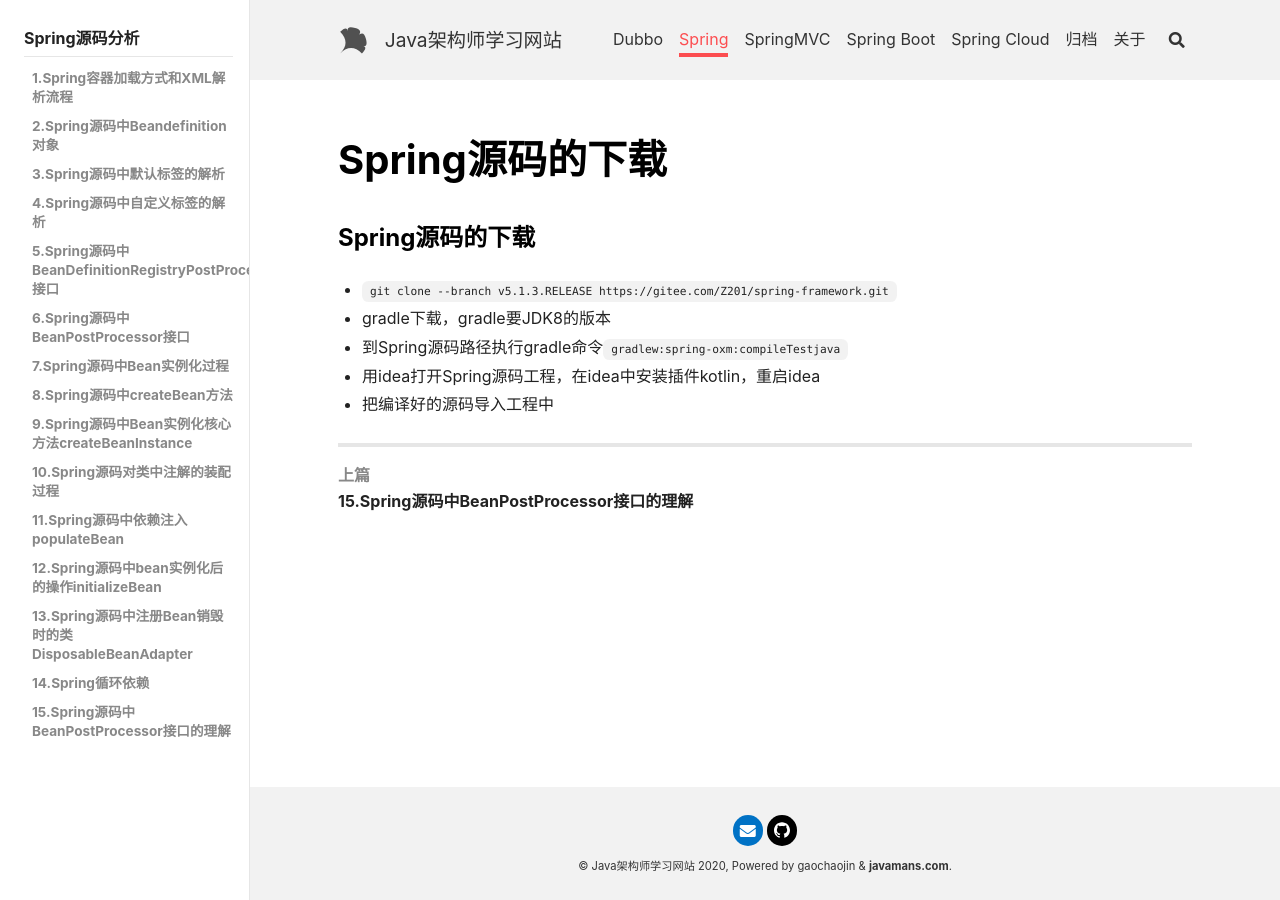
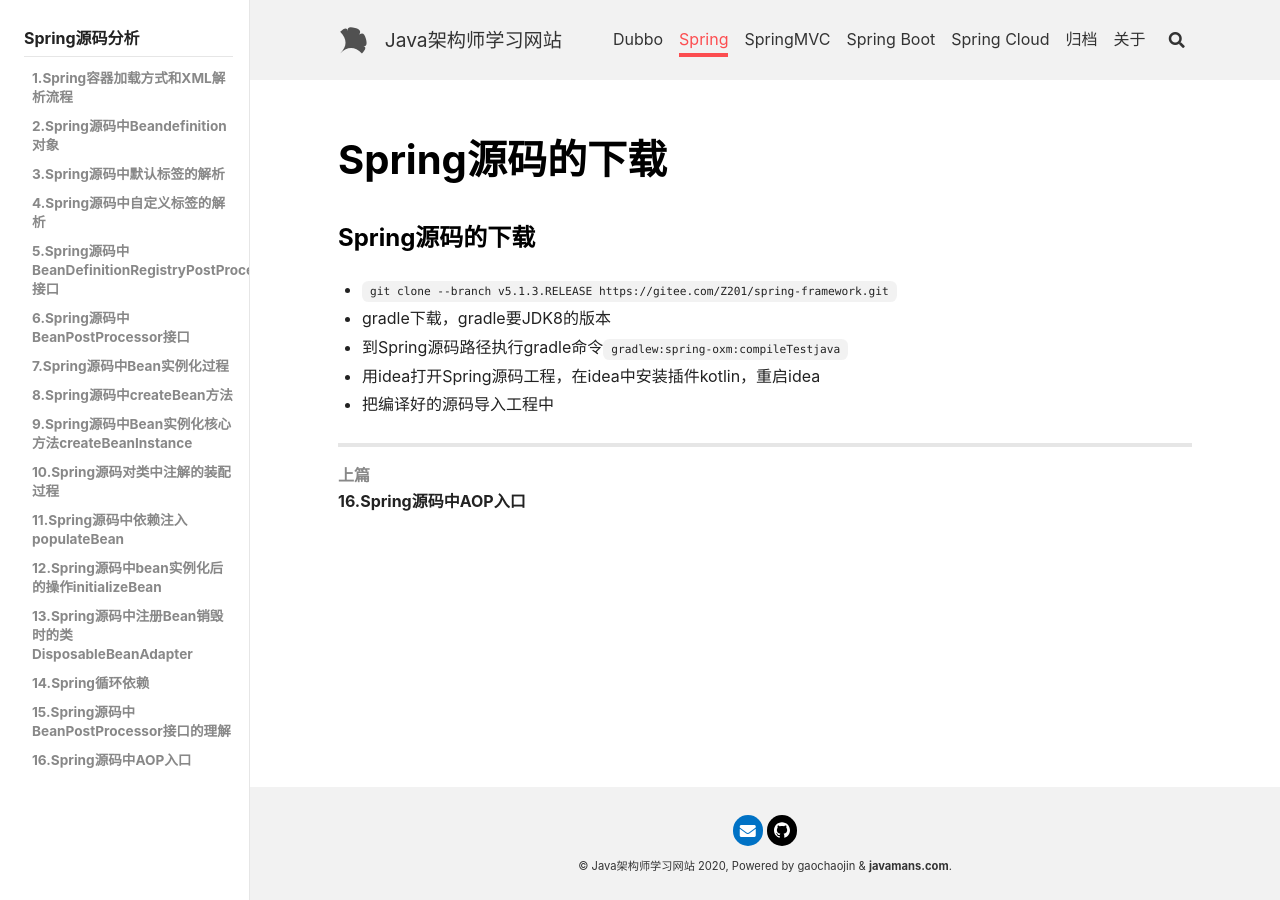
Before and after one commit to javamans/javamans.github.io, a Jekyll site: the page built from spring.md, in a window 1280 px wide. Built offline with Jekyll 4.4.1, drawn with Linux system fonts in a browser that asks for light colours; nearby versions of some CDN libraries; our own code applies the rules of GitHub Pages for plain Markdown files; part of the change alters nothing that is shown.

Commit message:
spring源码中AOP入口

````diff
--- a/_data/navigation.yml
+++ b/_data/navigation.yml
@@ -158,4 +158,6 @@ spring:
       - title: 14.Spring循环依赖
         url: https://javamans.github.io/2020/01/14/spring.html
       - title: 15.Spring源码中BeanPostProcessor接口的理解
-        url: https://javamans.github.io/2020/01/14/spring.html
+        url: https://javamans.github.io/2020/01/15/spring.html
+      - title: 16.Spring源码中AOP入口
+        url: https://javamans.github.io/2020/01/16/spring.html
--- /dev/null
+++ b/_posts/2020-01-16-spring.md
@@ -0,0 +1,62 @@
+---
+title: 16.Spring源码中AOP入口
+tags: spring
+---
+
+### AOP入口
+
+通过扫描注解`@EnableAspectJAutoProxy(proxyTargetClass=true,exposeProxy=true)`注册了AOP入口类，具体看注解中的`@Import(AspectJAutoProxyRegistrar.class)`
+
+```java
+class AspectJAutoProxyRegistrar implements ImportBeanDefinitionRegistrar {
+
+    @Override
+    public void registerBeanDefinitions(
+        AnnotationMetadata importingClassMetadata, BeanDefinitionRegistry registry) {
+
+        // 注册注解AOP入口类
+        AopConfigUtils.registerAspectJAnnotationAutoProxyCreatorIfNecessary(registry);
+
+        /**
+		 * proxyTargetClass
+		 * true
+		 * 1、目标对象实现了接口--使用CGLIB代理机制
+		 * 2、目标对象没有接口（只有实现类）--使用CGLIB代理机制
+		 *
+		 * false
+		 * 1、目标对象实现了接口--使用JDK动态代理机制（代理实现了所有的接口）
+		 * 2、目标对象没有接口（只有实现类）--使用CGLIB代理机制
+		 */
+        AnnotationAttributes enableAspectJAutoProxy =
+            AnnotationConfigUtils.attributesFor(importingClassMetadata, EnableAspectJAutoProxy.class);
+        if (enableAspectJAutoProxy != null) {
+            if (enableAspectJAutoProxy.getBoolean("proxyTargetClass")) {
+                AopConfigUtils.forceAutoProxyCreatorToUseClassProxying(registry);
+            }
+            // 是否需要把代理对象暴露出来，就是是否需要把代理对象用ThreadLocal存起来，如果是true则需要
+            if (enableAspectJAutoProxy.getBoolean("exposeProxy")) {
+                AopConfigUtils.forceAutoProxyCreatorToExposeProxy(registry);
+            }
+        }
+    }
+
+}
+```
+
+#### AopConfigUtils.registerOrEscalateApcAsRequired(AnnotationAwareAspectJAutoProxyCreator.class, registry, source)方法
+
+```java
+private static BeanDefinition registerOrEscalateApcAsRequired(
+    Class<?> cls, BeanDefinitionRegistry registry, @Nullable Object source) {
+
+    // 把AOP入口类封装成beanDefinition对象，要实例化
+    RootBeanDefinition beanDefinition = new RootBeanDefinition(cls);
+    beanDefinition.setSource(source);
+    beanDefinition.getPropertyValues().add("order", Ordered.HIGHEST_PRECEDENCE);
+    beanDefinition.setRole(BeanDefinition.ROLE_INFRASTRUCTURE);
+    // 注解aop入口类的beanName：internalAutoProxyCreator
+    // 将该beanName注册，将beanName信息和beanDefinition保存到beanDefinitionMap和beanDefinitionNames中
+    registry.registerBeanDefinition(AUTO_PROXY_CREATOR_BEAN_NAME, beanDefinition);
+    return beanDefinition;
+}
+```
````
